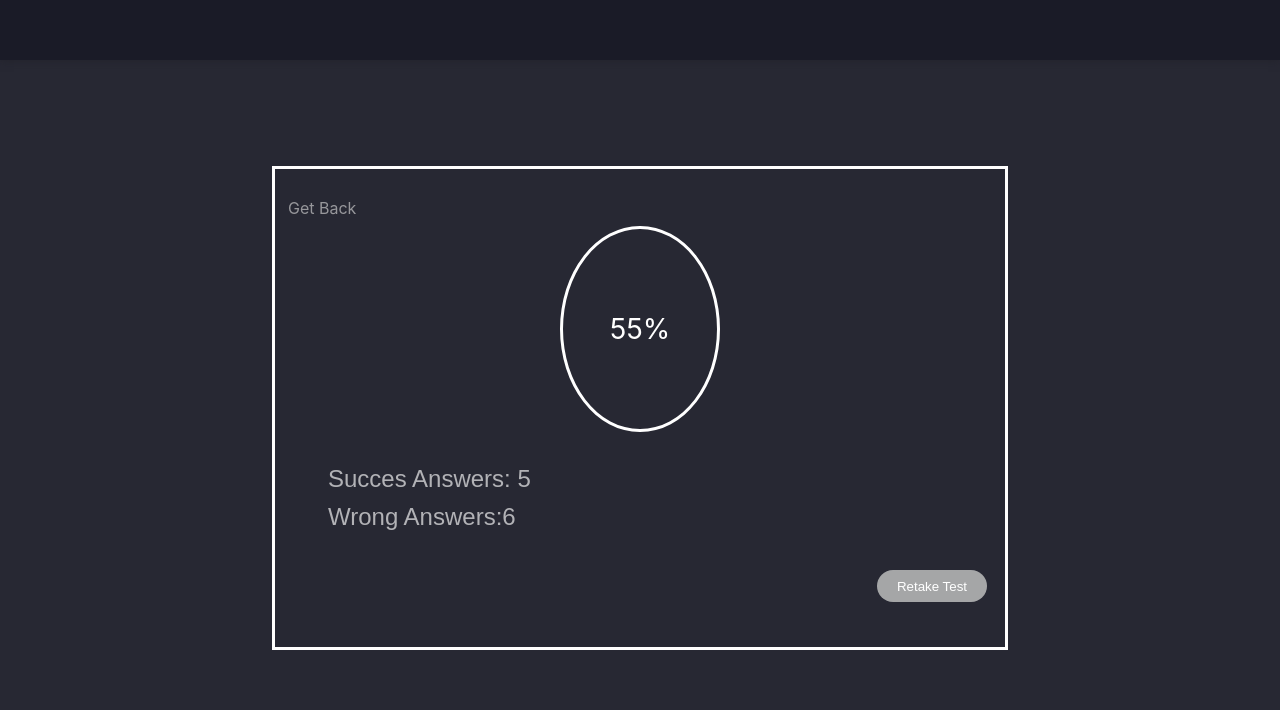
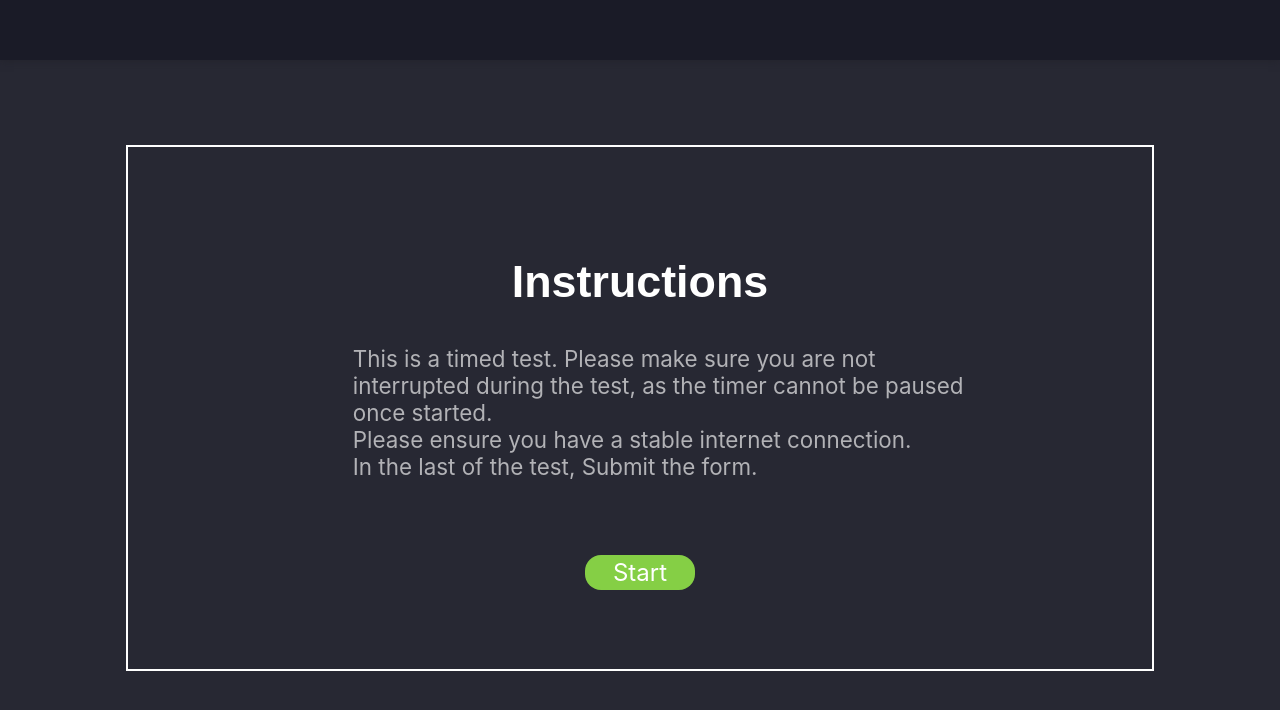
Before and after one commit to yacine-yac/quiz, a React (Create React App) app: page / in a window 1280 px wide. Shown: the top 710 px of the page. Built offline with nearby package versions, Linux system fonts and the light colour scheme.

Commit message:
add router to app

```diff
--- a/package.json
+++ b/package.json
@@ -12,6 +12,7 @@
     "@types/react-dom": "^18.0.7",
     "react": "^18.2.0",
     "react-dom": "^18.2.0",
+    "react-router-dom": "^6.4.2",
     "react-scripts": "5.0.1",
     "typescript": "^4.8.4",
     "web-vitals": "^2.1.4"
--- a/src/App.tsx
+++ b/src/App.tsx
@@ -1,4 +1,5 @@
 import React from 'react';
+import {Routes,Route} from 'react-router-dom';
 import './App.css';
 import './Global-style.css'
 import Component from './components';
@@ -10,10 +11,12 @@
   <>
     <header></header>
     <div className="App">
-         {/* <Component /> */}
-         {/* <Start /> */}
+      <Routes>
+        <Route path="/" element={<Start />}/>
+        <Route path="/quiz" element={<Component />}/>
+      </Routes>
          {/* <Demo /> */}
-         <Result />
+         {/* <Result /> */}
     </div>
   </>
   );
--- a/src/Global-style.css
+++ b/src/Global-style.css
@@ -35,6 +35,7 @@
     background-color: var(--tr);
 }
 li{list-style-type: none;}
+a{text-decoration: none;}
 a[role='button']{
     font-size: medium;margin: 0%;height: 5%;
     color: var(--text-color-3);
@@ -43,6 +44,7 @@
 }
 a[role='button']:hover{
     color: var(--text-color-1);transition: 0.45s ease-in;
+    cursor: pointer;
 }
 /* classes */
 .btn{
@@ -52,3 +54,9 @@
 }
 .btn-active{background-color: rgb(133, 207, 69);}
 .btn-reverse{float: left;background-color: var(--text-color-3);}
+
+.btn-a{
+    width: 110px;height: 35px;
+    border-radius: 16px; font-size: x-large;
+    color: var(--text-color-1);
+}
--- a/src/index.tsx
+++ b/src/index.tsx
@@ -3,13 +3,16 @@
 import './index.css';
 import App from './App';
 import reportWebVitals from './reportWebVitals';
-
+import {BrowserRouter as Router } from "react-router-dom"
 const root = ReactDOM.createRoot(
   document.getElementById('root') as HTMLElement
 );
 root.render(
   <React.StrictMode>
-    <App />
+    <Router>
+      <App />
+    </Router>
+
   </React.StrictMode>
 );
 
--- a/src/start/index.tsx
+++ b/src/start/index.tsx
@@ -1,3 +1,4 @@
+import {Link} from "react-router-dom";
 import "./index.css";
 function Start(){
     return <>
@@ -14,7 +15,7 @@
                 In the last of the test, Submit the form.
             </li>
           </ol>
-          <button className="btn btn-active">Start</button>
+          <Link to="/quiz" className="btn-a btn-active center">Start</Link>
       </div>
     </>
 }
```
Also changed, not shown: 1 other file (tests, documents, lock files or other folders).
